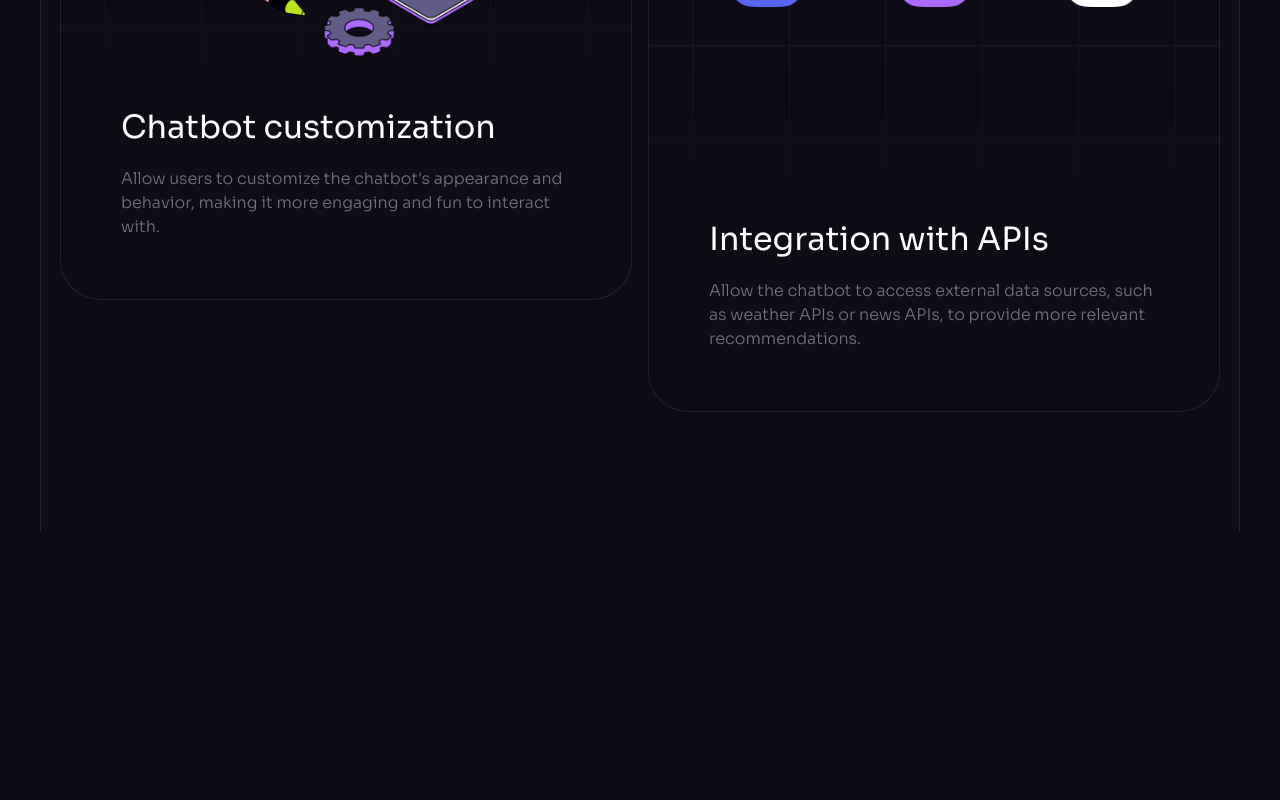
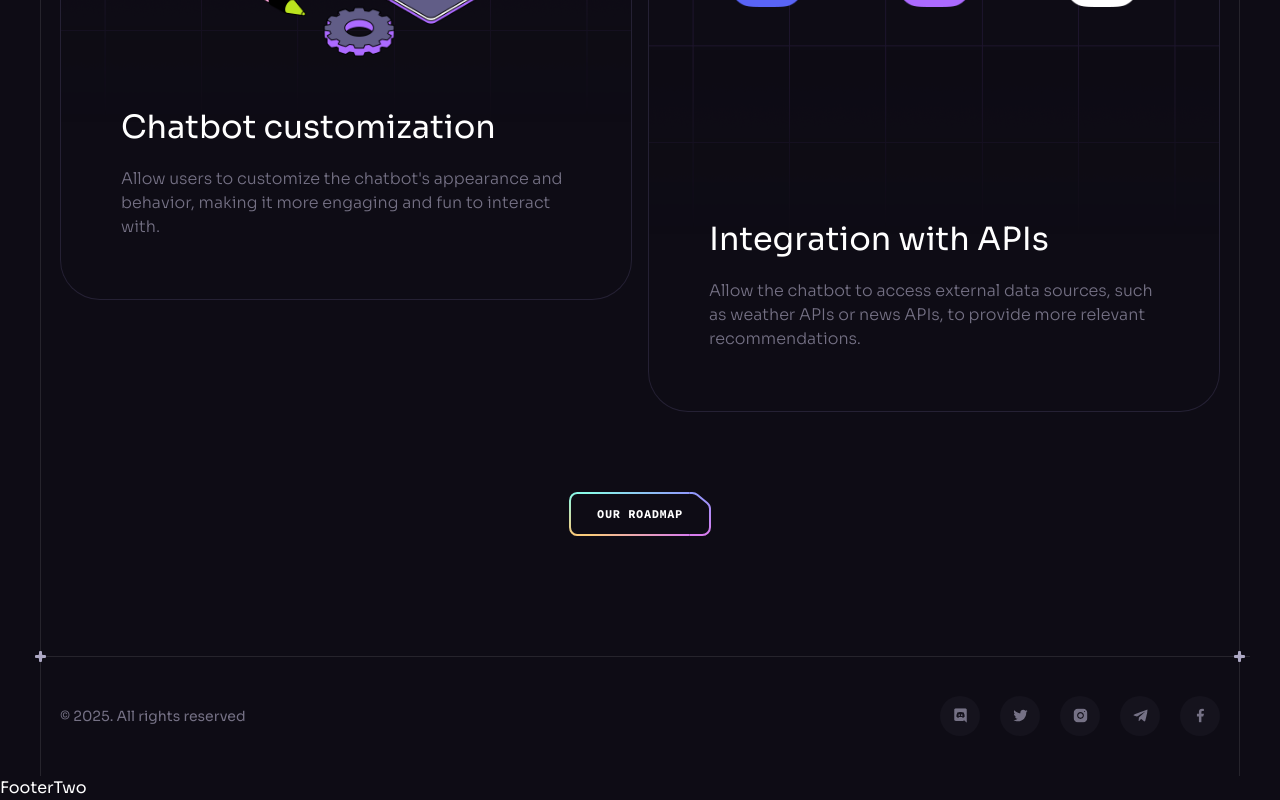
Before and after one commit to TheMalikBasit/Brainwave-Web, a React (Vite) app: page / in a window 1280 px wide. Shown: the part 8741-9541 px from the top of the page. Before the commit the page ends 9273 px from the top, so only its background shows below. Built offline with nearby package versions, Linux system fonts and the light colour scheme.

Commit message:
First Footer completed

```diff
--- a/src/App.jsx
+++ b/src/App.jsx
@@ -3,6 +3,8 @@ import Advantages from "./components/Advantages";
 import Benefits from "./components/Benefits";
 import Button from "./components/Button";
 import Collaboration from "./components/Collaboration";
+import FooterOne from "./components/FooterOne";
+import FooterTwo from "./components/FooterTwo";
 import Functionalities from "./components/Functionalities";
 import Header from "./components/Header";
 import Hero from "./components/Hero";
@@ -18,6 +20,8 @@ const App = () => {
         <Advantages />
         <Payment />
         <Functionalities />
+        <FooterOne />
+        <FooterTwo />
       </div>
       <ButtonGradient />
     </>
--- /dev/null
+++ b/src/components/FooterOne.jsx
@@ -0,0 +1,28 @@
+import { socials } from "../constants";
+import Section from "./Section";
+
+const FooterOne = () => {
+  return (
+    <Section crosses className="!px-0 !py-10">
+      <div className="container flex justify-center sm:justify-between items-center gap-10 max-sm:flex-col">
+        <p className="caption text-n-4 lg:block">
+          © {new Date().getFullYear()}. All rights reserved
+        </p>
+        <ul className="flex flex-wrap gap-5">
+          {socials.map((item) => (
+            <a
+              className="flex items-center justify-center w-10 h-10 rounded-full bg-n-7 transition-colors hover:bg-n-6"
+              key={item.id}
+              href={item.url}
+              target="_blank"
+            >
+              <img src={item.iconUrl} width={15} height={15} alt="" />
+            </a>
+          ))}
+        </ul>
+      </div>
+    </Section>
+  );
+};
+
+export default FooterOne;
--- /dev/null
+++ b/src/components/FooterTwo.jsx
@@ -0,0 +1,5 @@
+const FooterTwo = () => {
+  return <div>FooterTwo</div>;
+};
+
+export default FooterTwo;
--- a/src/components/Functionalities.jsx
+++ b/src/components/Functionalities.jsx
@@ -3,7 +3,7 @@ import Section from "./Section";
 import { roadmap } from "../constants";
 import { check2, grid, loading1 } from "../assets";
 import TagLine from "./Tagline";
-
+import Button from "./Button";
 const Functionalities = () => {
   return (
     <Section className="overflow-hidden" id="roadmap">
@@ -63,6 +63,9 @@ const Functionalities = () => {
             );
           })}
         </div>
+        <div className="flex justify-center mt-20">
+          <Button>OUR ROADMAP</Button>
+        </div>
       </div>
     </Section>
   );
```
